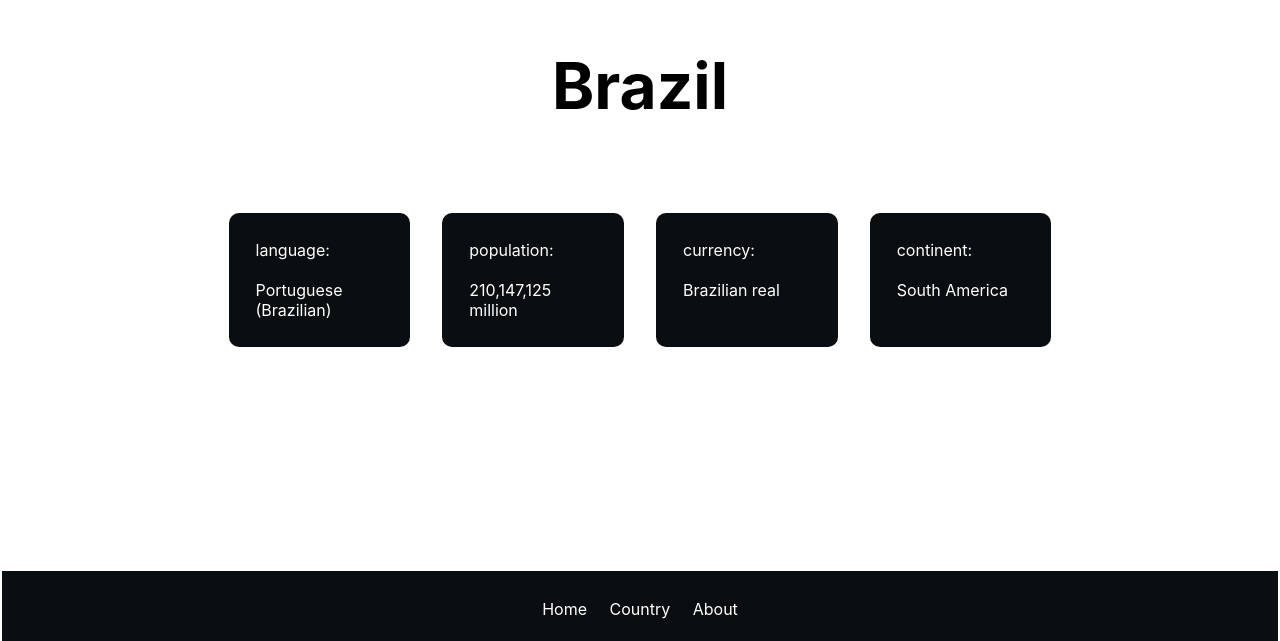
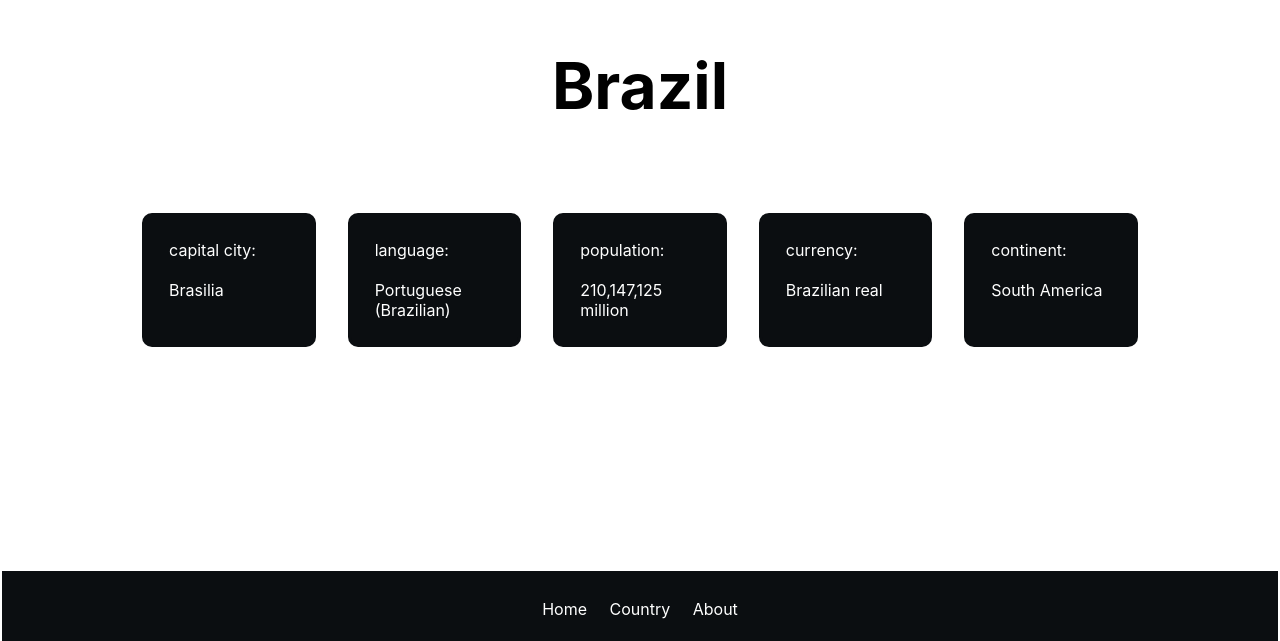
Before and after one commit to MeztliRA/kuoyms, a Next.js app: page /country/brazil in a window 1280 px wide. Shown: the part 159-800 px from the top of the page. Built offline with nearby package versions, Linux system fonts and the light colour scheme.

Commit message:
Add capital in info

```diff
--- a/components/CountryInfo.tsx
+++ b/components/CountryInfo.tsx
@@ -9,6 +9,7 @@ interface Props {
     language: string,
     population: string,
     currency: string,
+    capital: string,
 }
 
 export default function CountryInfo(props:Props) {
@@ -30,6 +31,7 @@ export default function CountryInfo(props:Props) {
                 </h1>
                 <div id="outer">
                     <div id="inner">
+                    <p className={styles.card}>capital city:<br/><br/>{props.capital}</p>
                     <p className={styles.card}>language:<br/><br/>{props.language}</p>
                     <p className={styles.card}>population:<br/><br/>{props.population}</p>
                     <p className={styles.card}>currency:<br/><br/>{props.currency}</p>
@@ -56,6 +58,7 @@ export default function CountryInfo(props:Props) {
                     <br/>
                 </h1>
                 <div className={styles.info}>
+                    <p className={styles.card}>capital city:<br/><br/>{props.capital}</p>
                     <p className={styles.card}>language:<br/><br/>{props.language}</p>
                     <p className={styles.card}>population:<br/><br/>{props.population}</p>
                     <p className={styles.card}>currency:<br/><br/>{props.currency}</p>
--- a/pages/country/argentina.tsx
+++ b/pages/country/argentina.tsx
@@ -8,6 +8,7 @@ export default function argentina() {
             continent="South America"
             population="44,938,712 million"
             currency="Argentine peso"
+            capital="Buenos Aires"
         />
     )
 }
--- a/pages/country/brazil.tsx
+++ b/pages/country/brazil.tsx
@@ -8,6 +8,7 @@ export default function brazil() {
             continent="South America"
             population="210,147,125 million"
             currency="Brazilian real"
+            capital="Brasilia"
         />
     )
 }
--- a/pages/country/canada.tsx
+++ b/pages/country/canada.tsx
@@ -8,6 +8,7 @@ export default function canada() {
             continent="North America"
             population="38,048,738 million"
             currency="Canadian dollar"
+            capital="Ottawa"
         />
     )
 }
--- a/pages/country/finland.tsx
+++ b/pages/country/finland.tsx
@@ -8,6 +8,7 @@ export default function finland() {
             continent="Europe"
             population="5,536,146 million"
             currency="Euro"
+            capital="Helsinki"
         />
     )
 }
--- a/pages/country/indonesia.tsx
+++ b/pages/country/indonesia.tsx
@@ -8,6 +8,7 @@ export default function indonesia() {
             continent="Asia"
             population="270,203,917 million"
             currency="Indonesian rupiah"
+            capital="Jakarta"
         />
     )
 }
--- a/pages/country/morocco.tsx
+++ b/pages/country/morocco.tsx
@@ -8,6 +8,7 @@ export default function morocco() {
             continent="Africa"
             population="37,112,080 million"
             currency="Moroccan dirham"
+            capital="Rabat"
         />
     )
 }
--- a/pages/country/united-kingdom.tsx
+++ b/pages/country/united-kingdom.tsx
@@ -8,6 +8,7 @@ export default function unitedKingdom() {
             continent="Europe"
             population="63,182,178 million"
             currency="Poundsterling"
+            capital="London"
         />
     )
 }
```
